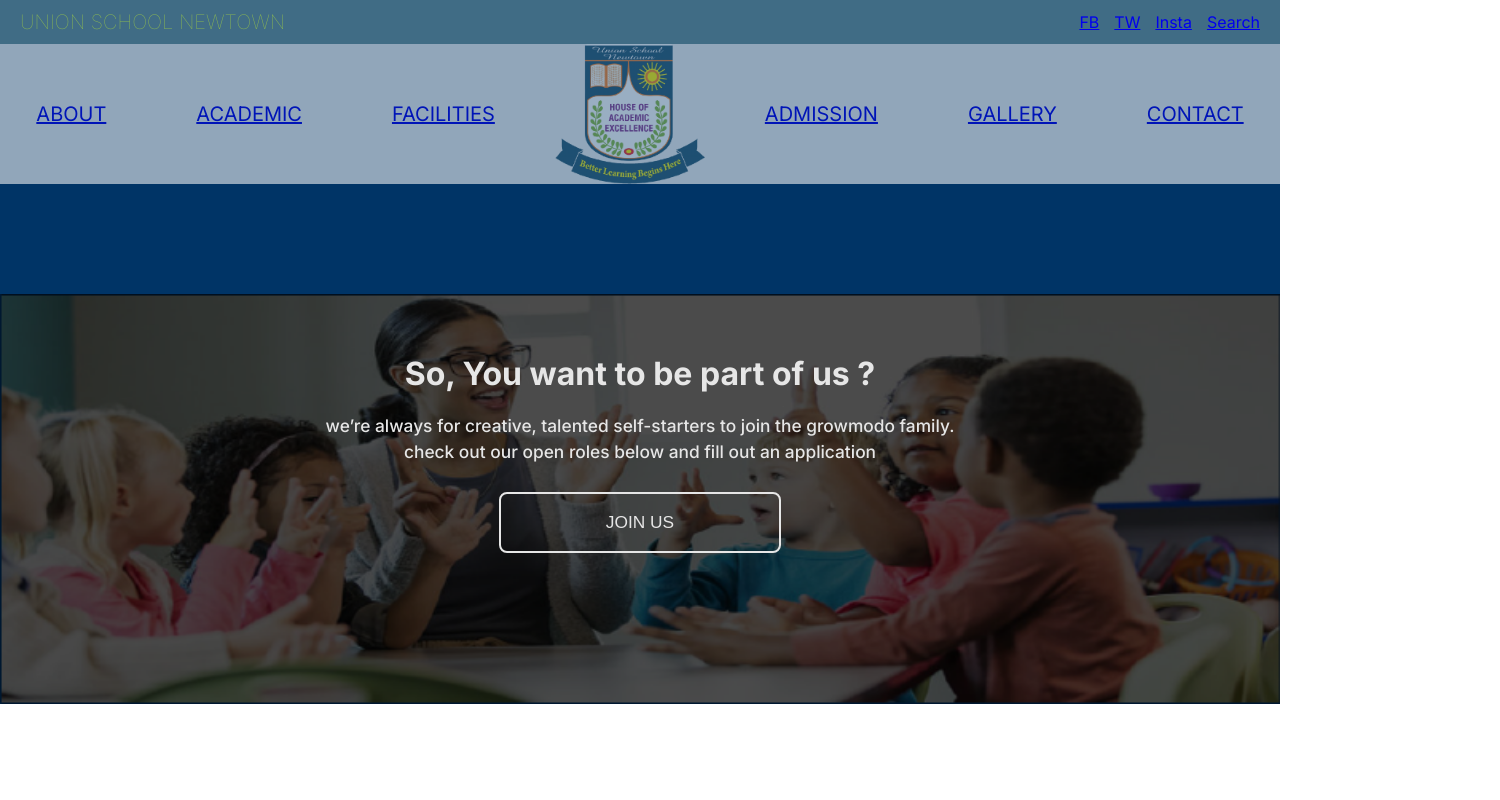
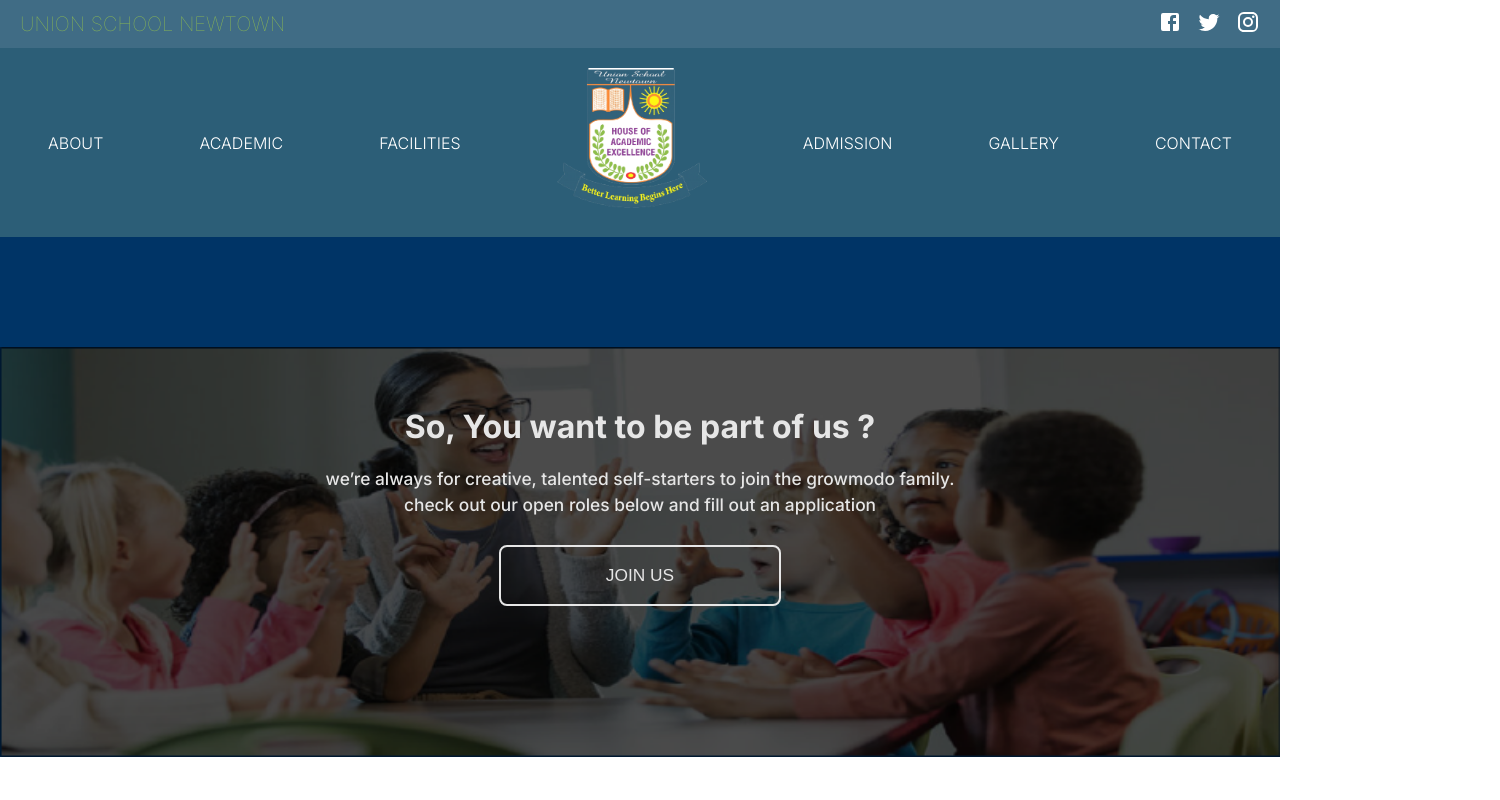
Before and after one commit to harsh6975/Union-School, a React (Create React App) app: page /career in a window 1280 px wide. Shown: the top 800 px of the page, 1500 px wide, since content can reach past the window. Built offline with nearby package versions, Linux system fonts and the light colour scheme.

Commit message:
navbar ui fixes

```diff
--- a/package.json
+++ b/package.json
@@ -3,6 +3,10 @@
   "version": "0.1.0",
   "private": true,
   "dependencies": {
+    "@emotion/react": "^11.11.1",
+    "@emotion/styled": "^11.11.0",
+    "@mui/icons-material": "^5.14.0",
+    "@mui/material": "^5.14.0",
     "@testing-library/jest-dom": "^5.16.5",
     "@testing-library/react": "^13.4.0",
     "@testing-library/user-event": "^13.5.0",
--- a/src/component/MiniNavbar.js
+++ b/src/component/MiniNavbar.js
@@ -1,14 +1,22 @@
 import React from "react";
-
+import FacebookIcon from "@mui/icons-material/Facebook";
+import TwitterIcon from "@mui/icons-material/Twitter";
+import InstagramIcon from "@mui/icons-material/Instagram";
+import { Link } from "react-router-dom";
 function MiniNavbar() {
   return (
     <header>
       <h1>UNION SCHOOL NEWTOWN</h1>
-      <ul className="link-container">
-        <li>FB</li>
-        <li>TW</li>
-        <li>Insta</li>
-        <li>Search</li>
+      <ul className="">
+        <Link href="/">
+          <FacebookIcon sx={{ color: "white" }} />
+        </Link>
+        <Link href="/">
+          <TwitterIcon sx={{ color: "white" }} />
+        </Link>
+        <Link href="/">
+          <InstagramIcon sx={{ color: "white" }} />
+        </Link>
       </ul>
     </header>
   );
--- a/src/component/Navbar.js
+++ b/src/component/Navbar.js
@@ -1,18 +1,11 @@
 import React from "react";
 import "../styles/navbar.css";
+import MiniNavbar from "./MiniNavbar";
 
 function Navbar() {
   return (
     <div>
-      <header>
-        <h1>UNION SCHOOL NEWTOWN</h1>
-        <ul className="link-container">
-          <li>FB</li>
-          <li>TW</li>
-          <li>Insta</li>
-          <li>Search</li>
-        </ul>
-      </header>
+      <MiniNavbar />
       <div id="nav">
         <a href="/">HOME</a>
         <a href="/about-us">ABOUT</a>
--- a/src/component/Navbar1.js
+++ b/src/component/Navbar1.js
@@ -1,37 +1,29 @@
 import React from "react";
 import schoollogo from "../images/skool-logo.png";
+import "../styles/navbar1.css";
+import MiniNavbar from "./MiniNavbar";
 
 function Navbar1() {
   return (
-    <div class="container">
-      <header>
-        <h1>UNION SCHOOL NEWTOWN</h1>
-        <ul class="ank-container">
-          <a href="sd">FB</a>
-          <a href="sd">TW</a>
-          <a href="sd">Insta</a>
-          <a href="sd">Search</a>
-        </ul>
-      </header>
-      <nav>
-        <ul class="l1">
+    <div className="navcontainer">
+      <MiniNavbar />
+      <div className="navbar1">
         <a href="/about-us">ABOUT</a>
         <a href="/academic">ACADEMIC</a>
         <a href="/facilities">FACILITIES</a>
-        </ul>
+        <a href="/">
           <img
-          class="logo"
+            className="logo"
             height="140"
             width="150"
             src={schoollogo}
             alt="logo"
           />
-        <ul class="l2">
+        </a>
         <a href="/admission">ADMISSION</a>
         <a href="/gallery">GALLERY</a>
         <a href="/contact-us">CONTACT</a>
-        </ul>
-      </nav>
+      </div>
     </div>
   );
 }
--- a/src/index.css
+++ b/src/index.css
@@ -3,6 +3,7 @@
   margin: 0;
   padding: 0;
   box-sizing: border-box;
+  overflow-x: hidden;
 }
 body {
   font-family: "Inter", sans-serif;
--- a/src/styles/admission.css
+++ b/src/styles/admission.css
@@ -1,7 +1,3 @@
-.container {
-  background-color: #003466;
-}
-
 .admpic {
   background-color: #003466;
   min-width: 100%;
--- a/src/styles/navbar.css
+++ b/src/styles/navbar.css
@@ -21,24 +21,3 @@ li {
 header li {
   font-size: 16px;
 }
-
-#nav {
-  width: 100%;
-  min-height: 70px;
-  float: right;
-  line-height: 70px;
-  background-color: #2c5e77;
-}
-#nav a {
-  display: inline-block;
-  width: 10%;
-  min-height: 70px;
-  color: white;
-  text-align: center;
-  text-decoration: none;
-  margin-left: 50px;
-  font-weight: 300;
-}
-#nav a:hover {
-  text-decoration: underline;
-}
--- /dev/null
+++ b/src/styles/navbar1.css
@@ -0,0 +1,27 @@
+.navcontainer {
+  background-color: #003466;
+}
+
+.navbar1 {
+  min-height: 70px;
+  line-height: 70px;
+  background-color: #2c5e77;
+  display: flex;
+  align-items: center;
+  justify-content: space-around;
+}
+.navbar1 a {
+  display: inline-block;
+  min-height: 70px;
+  color: white;
+  text-align: center;
+  text-decoration: none;
+  font-weight: 300;
+}
+.navbar1 a:hover {
+  text-decoration: underline;
+}
+
+.navbar1 a img {
+  margin-top: 20px;
+}
```
Also changed, not shown: 1 other file (tests, documents, lock files or other folders). Lines whose indentation alone changed are shown as unchanged.
